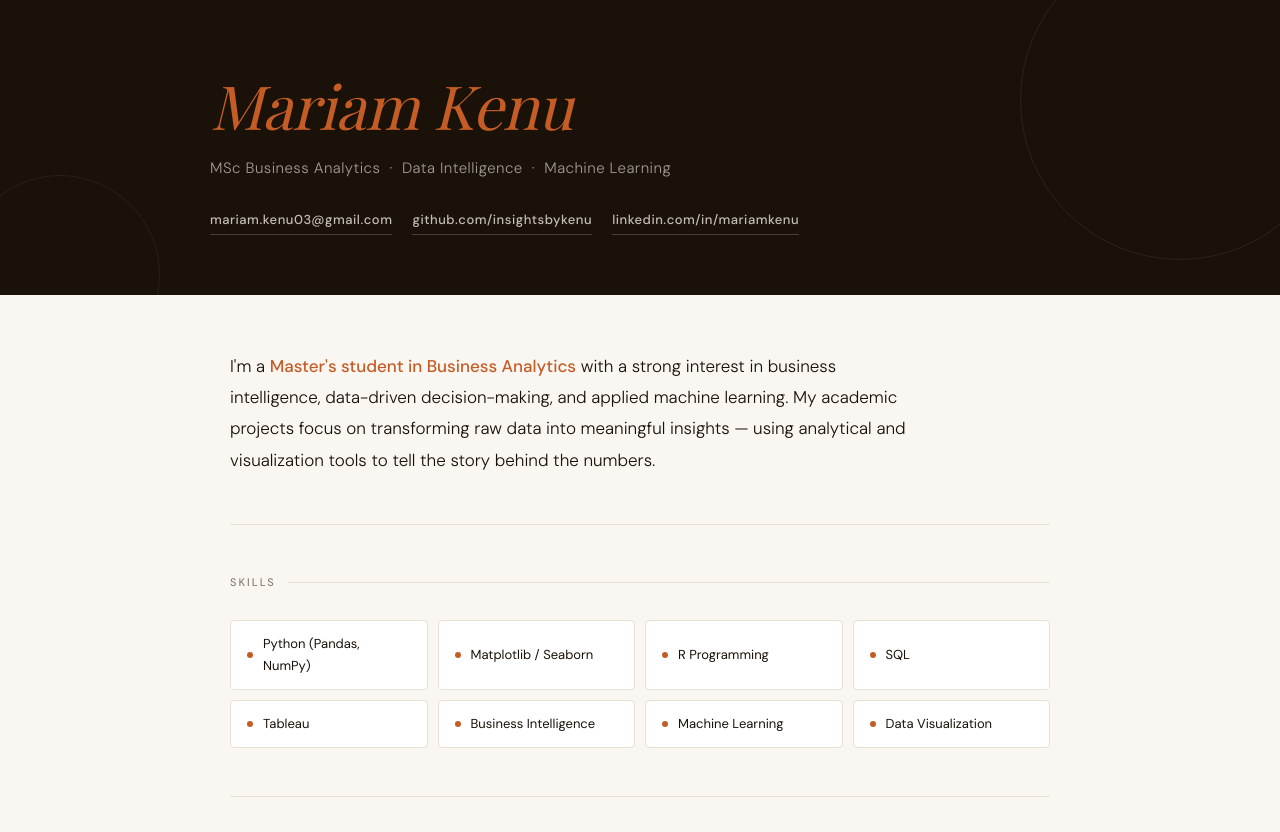
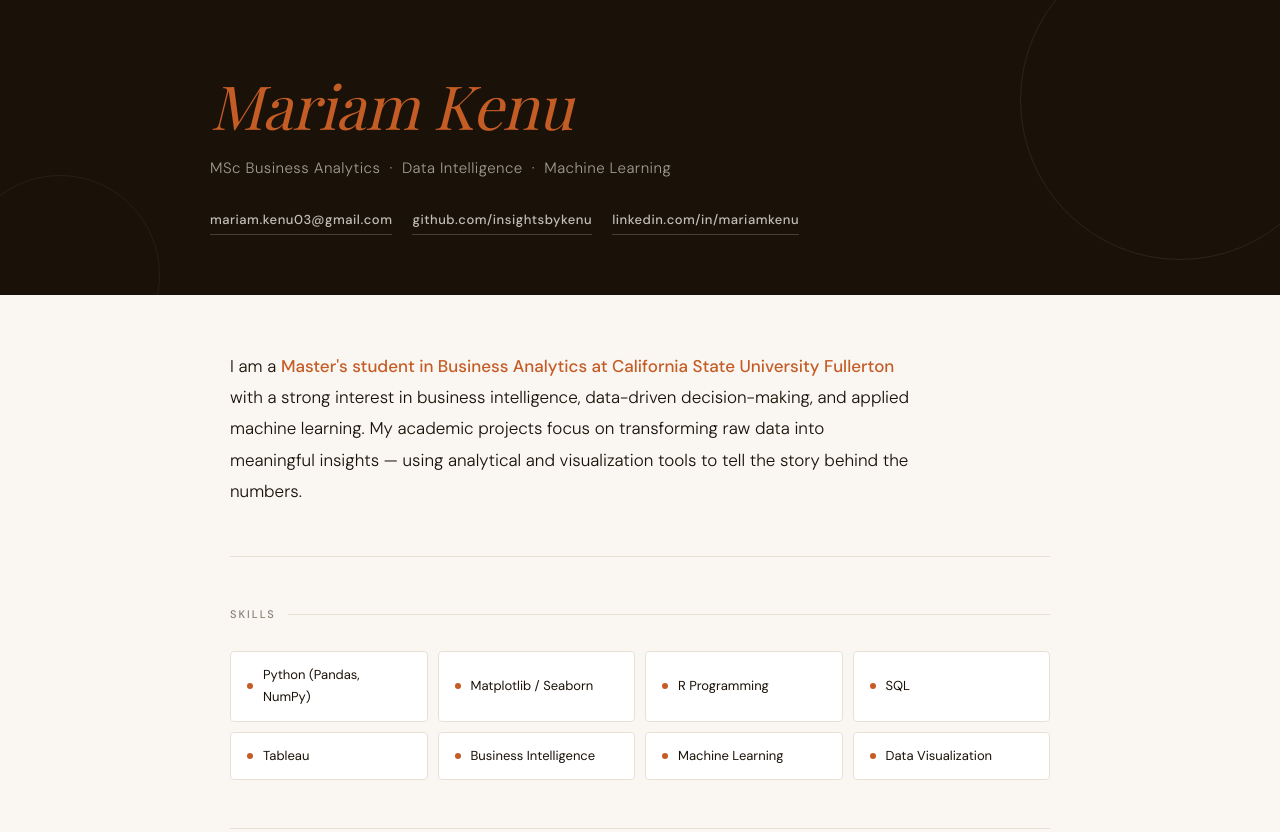
Before and after one commit to insightsbykenu/insightsbykenu.github.io, a plain HTML site: page index.html in a window 1280 px wide. Shown: the top 832 px of the page. Drawn offline with nearby package versions, Linux system fonts and the light colour scheme; a web font is replaced by a local one.

Commit message:
Update index.html

```diff
--- a/index.html
+++ b/index.html
@@ -377,7 +377,7 @@
 
   <div class="about-block">
     <p>
-      I'm a <strong>Master's student in Business Analytics</strong> with a strong interest in business intelligence,
+      I am a <strong>Master's student in Business Analytics at California State University Fullerton</strong> with a strong interest in business intelligence,
       data-driven decision-making, and applied machine learning. My academic projects focus on transforming
       raw data into meaningful insights — using analytical and visualization tools to tell the story behind the numbers.
     </p>
```
